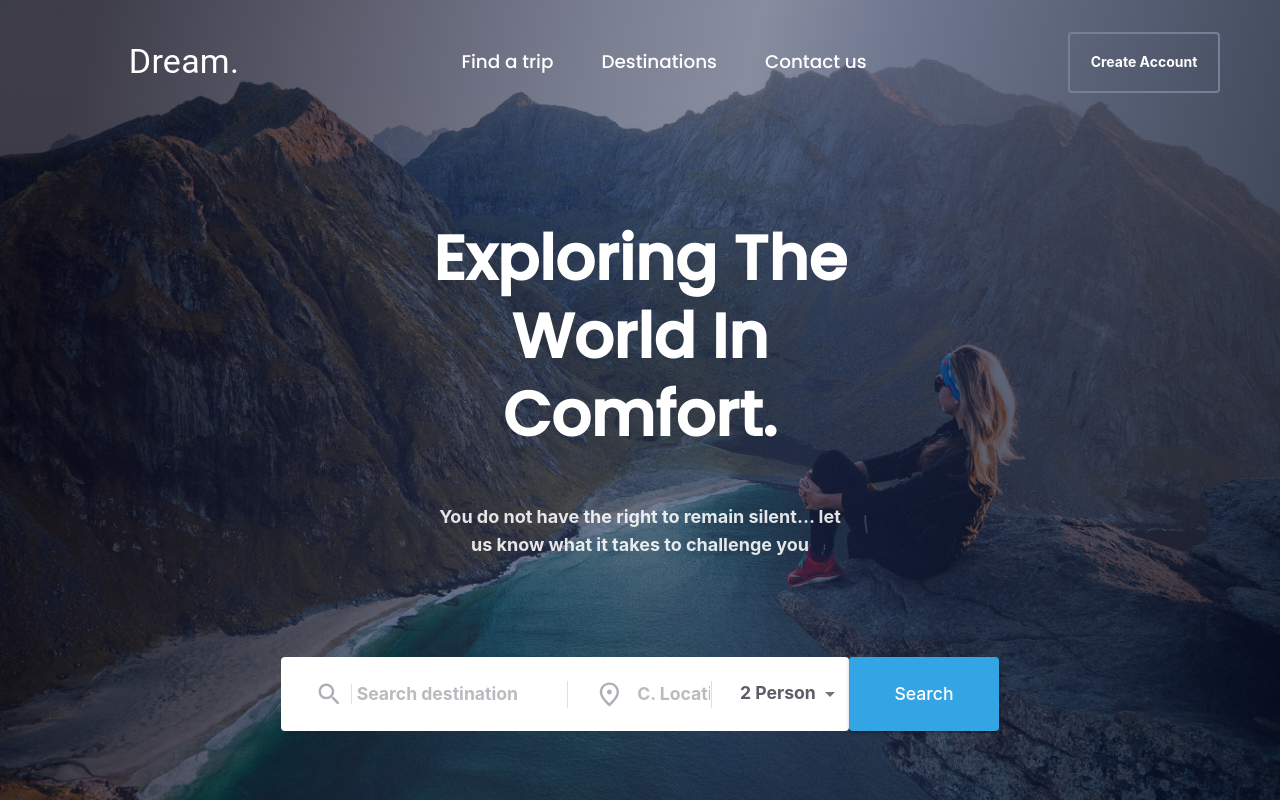
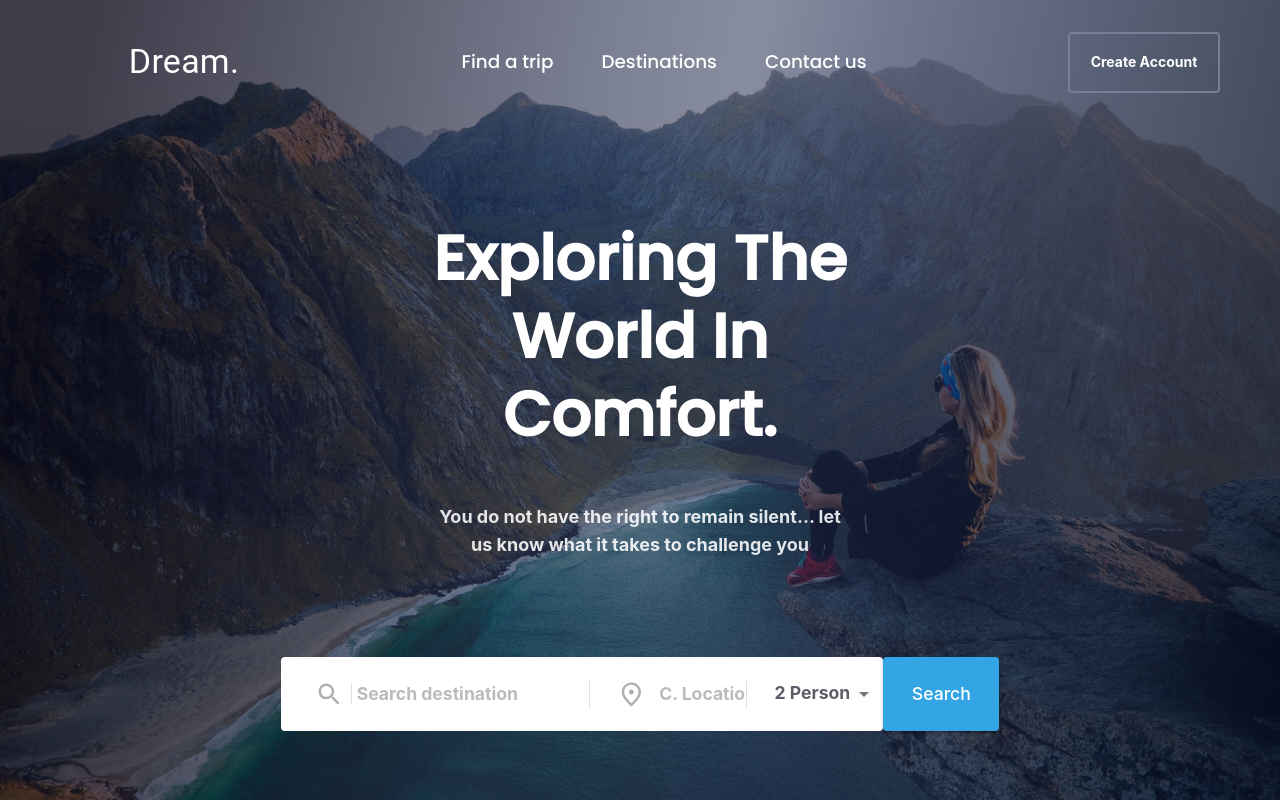
Before and after one commit to jallenmanaloto/Travel-Agency, a React (Create React App) app: page / in a window 1280 px wide. Shown: the top 800 px of the page. Built offline with nearby package versions, Linux system fonts and the light colour scheme.

Commit message:
Fixed layout of fields and add Grid layout

```diff
--- a/src/App.css
+++ b/src/App.css
@@ -62,7 +62,6 @@
 
 .form-container {
   display: flex;
-  justify-content: space-between;
   width: 100%;
   height: 74px;
 }
@@ -71,6 +70,6 @@
   display: flex;
   align-items: center;
   background-color: white;
-  width: 80%;
   border-radius: 4px;
+  height: 100%;
 }
```
